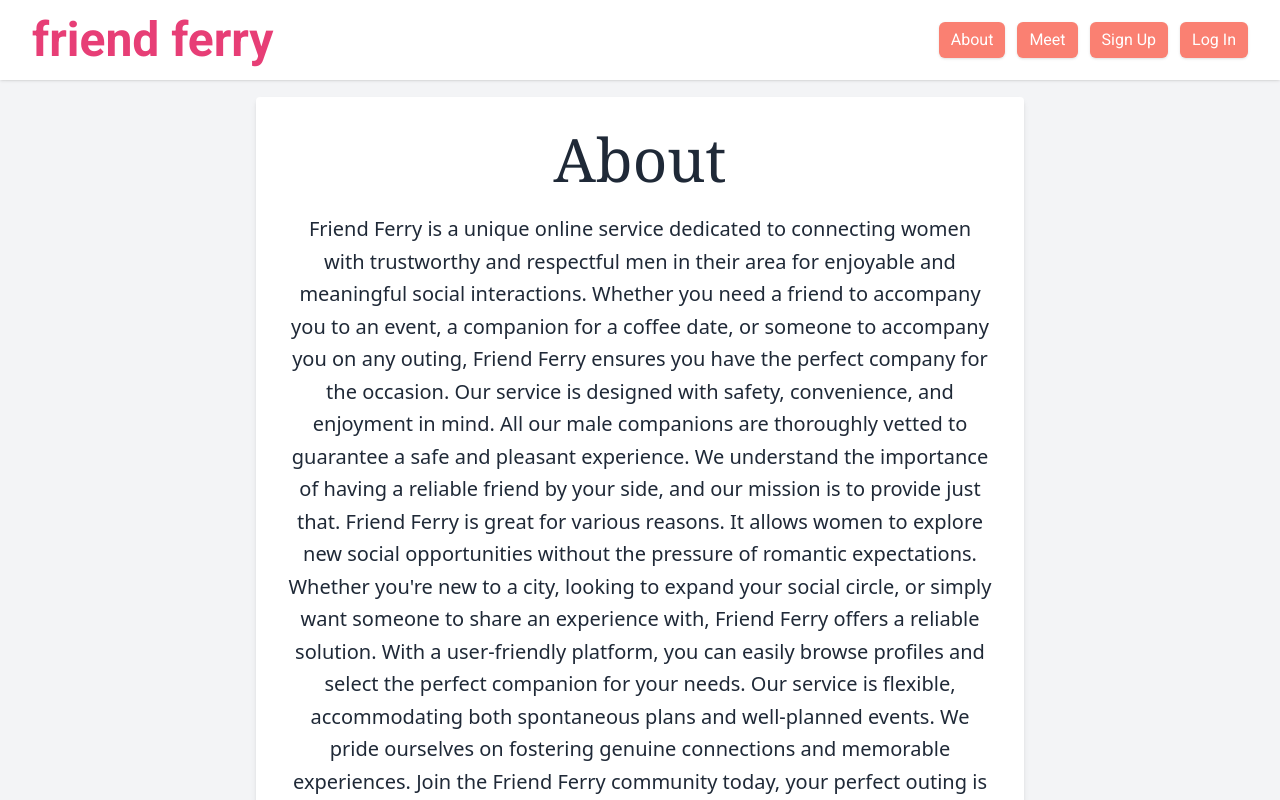
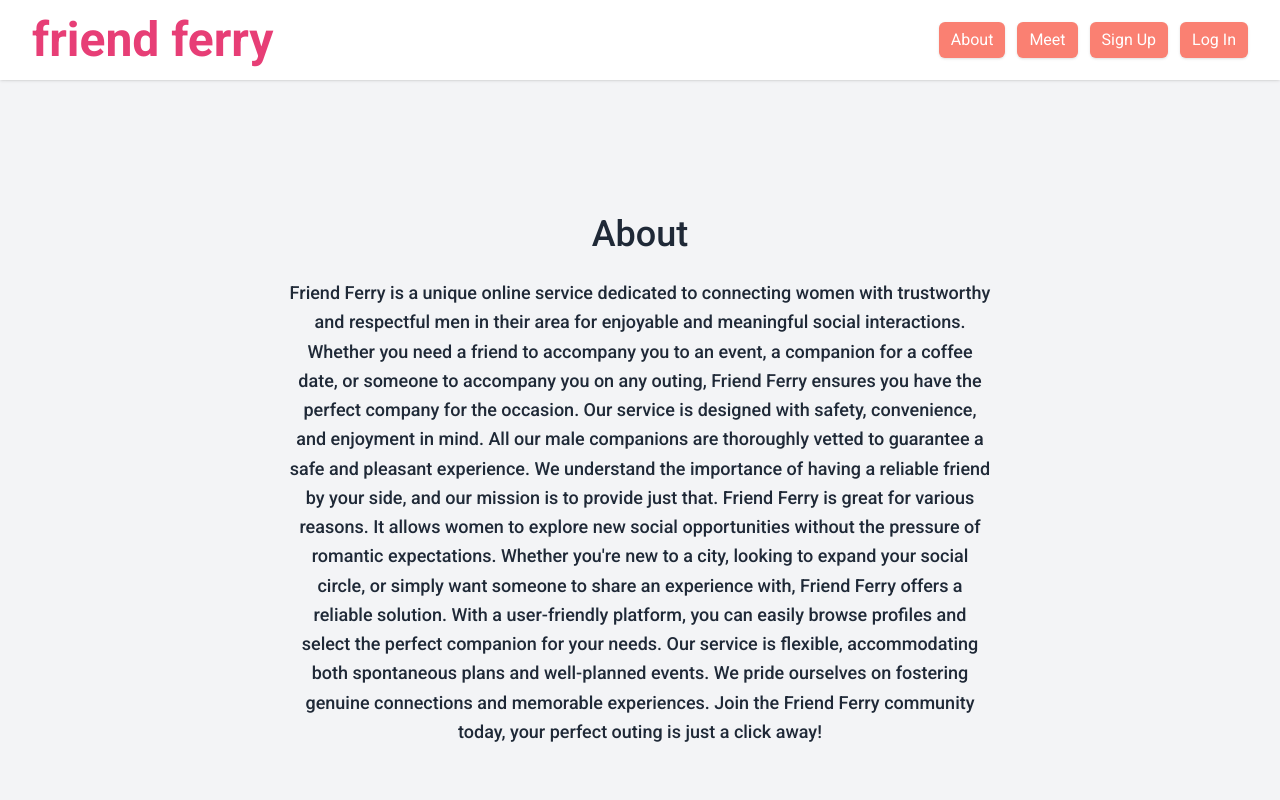
Before and after one commit to SnapeDev/friend-ferry-frontend, a Next.js app: page /about in a window 1280 px wide. Shown: the top 800 px of the page. Built offline with nearby package versions, Linux system fonts and the light colour scheme; no server answers.

Commit message:
Update page.js

```diff
--- a/src/app/about/page.js
+++ b/src/app/about/page.js
@@ -1,9 +1,9 @@
 export default function About() {
   return (
     <div className="flex justify-center items-center min-h-screen bg-gray-100">
-      <div className="max-w-3xl text-center p-8 bg-white rounded shadow-md">
-        <h1 className="text-6xl font-serif mb-6">About</h1>
-        <p className="text-xl font-sans leading-relaxed">
+      <div className="max-w-3xl text-center p-8">
+        <h1 className="text-4xl font-medium mb-6">About</h1>
+        <p className="text-lg font-medium leading-relaxed">
           Friend Ferry is a unique online service dedicated to connecting women
           with trustworthy and respectful men in their area for enjoyable and
           meaningful social interactions. Whether you need a friend to accompany
```
